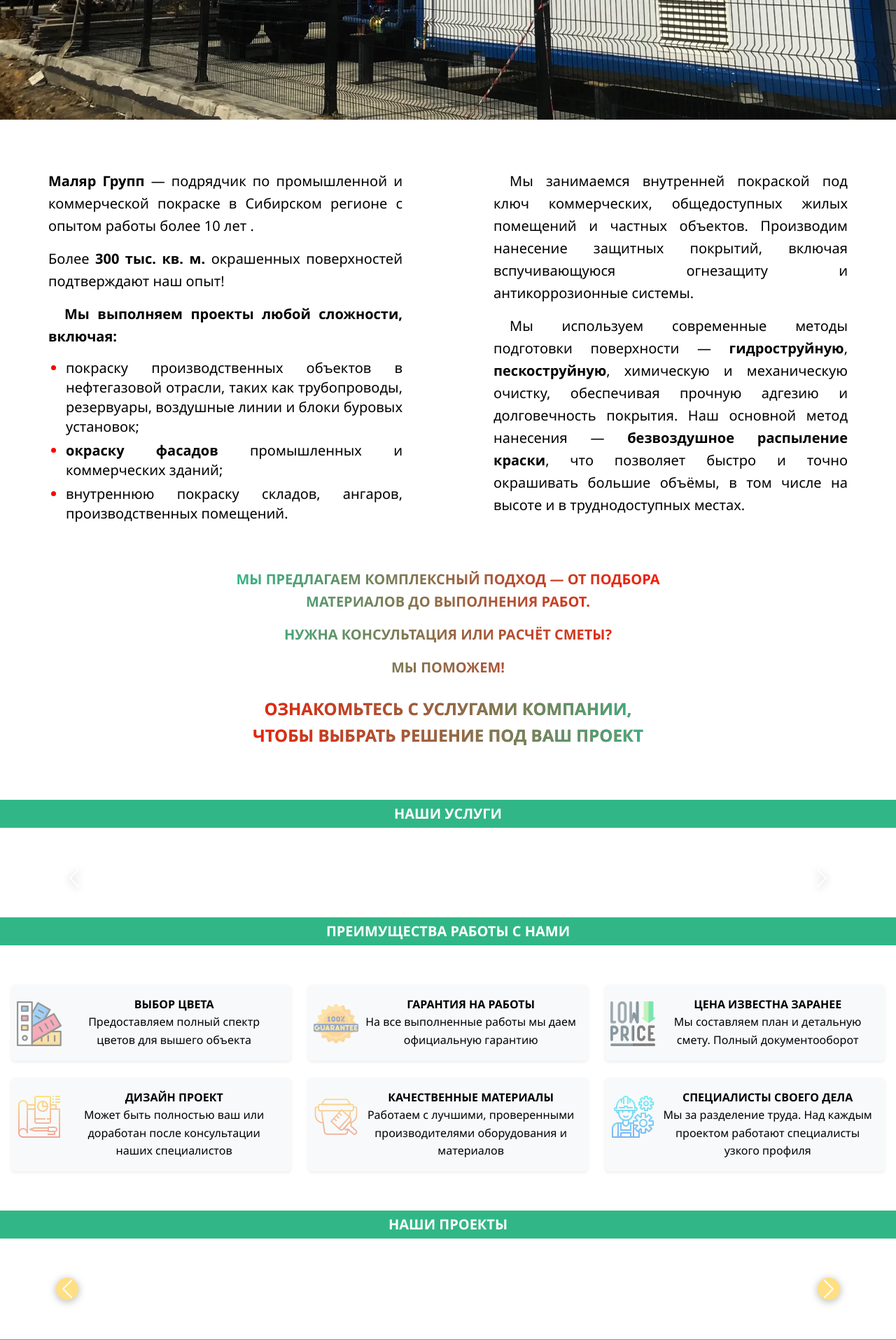
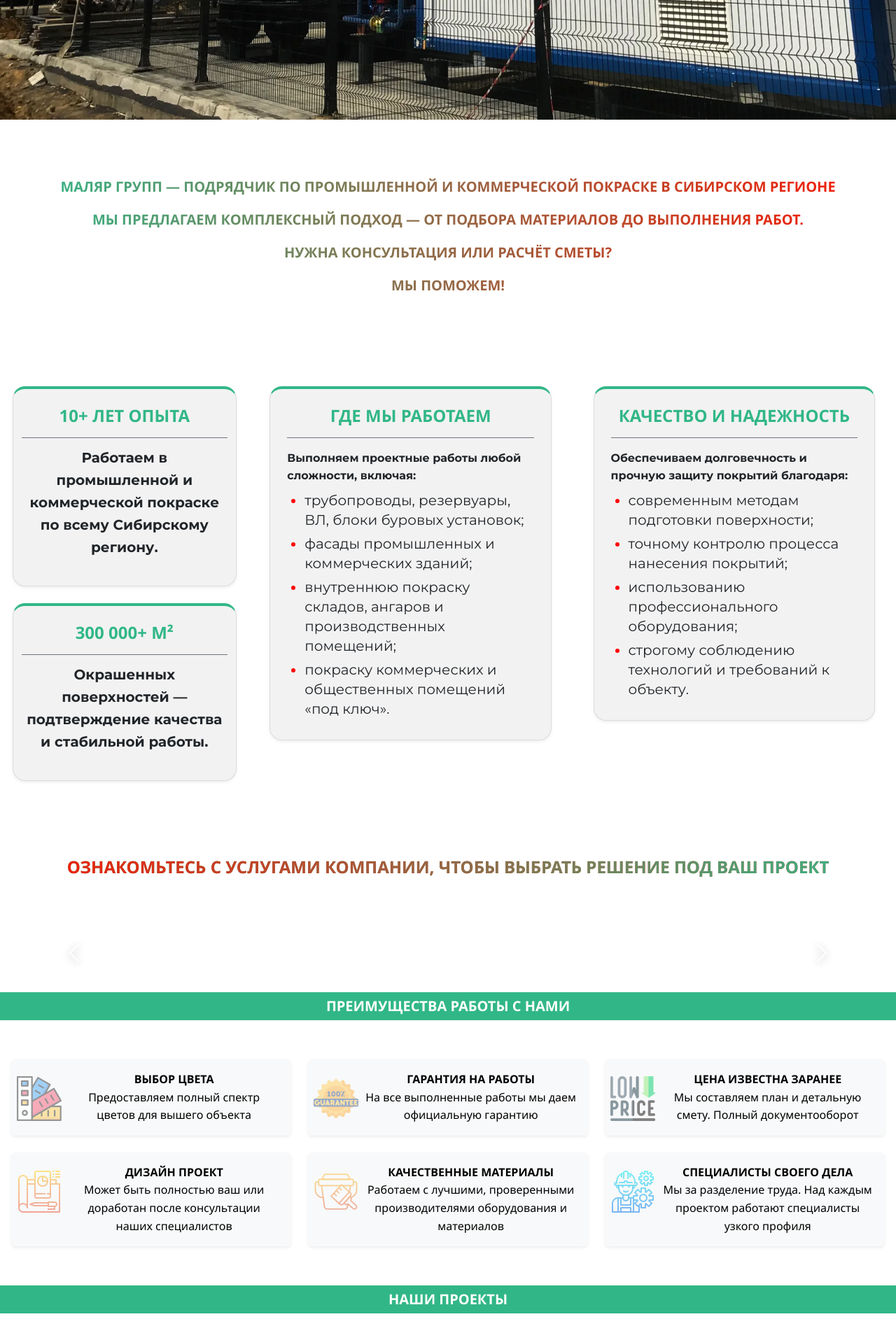
Before and after one commit to vvlxvt/MGroupProject, a Django app: page / in a window 1280 px wide. Shown: the part 1169-3084 px from the top of the page at 70% size. Run offline with Django 4.2, Linux system fonts and the light colour scheme; data that the repository does not hold is empty; parts of the project's set-up code (start-up, migrations or seed data) failed here and were passed over; some libraries are stand-ins or nearby versions.

Commit message:
changed design of hero-features

```diff
--- a/job/static/job/css/fonts.css
+++ b/job/static/job/css/fonts.css
@@ -89,3 +89,17 @@
   font-weight: 900;
   font-style: normal;
 }
+
+@font-face {
+    font-family: 'Montserrat';
+    src: url('../fonts/Montserrat/Montserrat-Regular.ttf') format('ttf'),
+    font-weight: 400;
+    font-style: normal;
+}
+
+@font-face {
+    font-family: 'Montserrat';
+    src: url('../fonts/Montserrat/Montserrat-Bold.ttf') format('ttf');
+    font-weight: 700;
+    font-style: normal;
+}
--- a/job/static/job/css/pages/about.css
+++ b/job/static/job/css/pages/about.css
@@ -11,6 +11,8 @@
 
 #about .logo-font,
 #about .font_heading {
-  color: #FD1B03;
+  font-size: var(--font-size-large);
+  font-weight: var(--font-weight-bold);
+  color: var(--color-accent);
   vertical-align: baseline;
 }
--- a/job/static/job/css/pages/index.css
+++ b/job/static/job/css/pages/index.css
@@ -1,5 +1,5 @@
 /* Page-specific styles for index page */
-article#us p {
+article#hero-features p {
     font-size: var(--font-size-large);
 }
 
@@ -7,7 +7,6 @@ article#us p {
 #landing .card li {
     font-size: var(--font-size-large);
 }
-
 
 
 /* Ensure no extra side padding forcing overscroll */
@@ -184,3 +183,28 @@ article#us p {
     max-height: 80vh;
   }
 }
+
+#hero-features p {
+    font-size: var(--font-size-large);
+}
+#hero-features .card {
+    background-color: #f2f2f2;
+    border-top: 4px solid var(--color-accent);
+    border-radius: 18px;
+    padding-top: 24px;
+}
+
+/* Стилизация самой карточки.
+   Мы переопределяем стандартный белый фон Bootstrap на наш темный.
+*/
+.industrial-card {
+    background-color: #f2f2f2 !important; /* !important нужен, чтобы перебить bg-white бутстрапа */
+    /* Добавляем главную фишку дизайна - верхнюю оранжевую рамку */
+    border-top: 4px solid var(--color-accent) !important;
+    font-family: 'montserrat';
+}
+
+/* Утилита для оранжевого текста заголовков */
+.text-accent {
+    color: var(--color-accent) !important;
+}
--- a/job/static/job/css/variable.css
+++ b/job/static/job/css/variable.css
@@ -3,18 +3,17 @@
 ================================= */
 :root {
   /* Цветовая палитра */
-  --color-primary: black;
   --color-secondary: #FFD700; /* golden*/
   --color-accent: #31B787; /* dark mint */
-  --color-background: #FFF; /* Цвет фона белый */
-  --bs-tertiary-bg: #FFF;
-  --color-text: #000; /* Основной цвет текста черный */
+  --ind-card-bg: #2c3e50; /* Темно-синий/серый фон карточки */
+  --ind-accent: #e67e22;  /* Оранжевый акцент */
 
   /* Шрифты */
   --font-family-base: 'Segoe UI',sans-serif,Arial; /* Основной шрифт */
-  --font-family-logo: 'LegendeC',sans-serif,Arial;;
-  --font-family-menu: 'NeoSansPro',sans-serif,Arial;;
-  --font-family-heading: 'Cuprum',sans-serif,Arial;; /* Шрифт для заголовков */
+  --font-family-logo: 'LegendeC',sans-serif,Arial;
+  --font-family-menu: 'NeoSansPro',sans-serif,Arial;
+  --font-family-heading: 'Cuprum',sans-serif,Arial;/* Шрифт для заголовков */
+  --font-family-montserrat:'Montserrat';
 
 /* Базовый размер шрифта */
     --font-size-base: 1rem; /* 16px */
--- a/job/templates/job/base.html
+++ b/job/templates/job/base.html
@@ -9,6 +9,8 @@
               rel="stylesheet"
               integrity="sha384-4Q6Gf2aSP4eDXB8Miphtr37CMZZQ5oXLH2yaXMJ2w8e2ZtHTl7GptT4jmndRuHDT"
               crossorigin="anonymous">
+        <link href="https://fonts.googleapis.com/css2?family=Montserrat:wght@300;400;500;600;700&display=swap"
+              rel="stylesheet">
         <link rel="stylesheet" href="{% static 'job/css/variable.css' %}">
         <link rel="stylesheet" href="{% static 'job/css/fonts.css' %}">
         <link rel="stylesheet" href="{% static 'job/css/base.css' %}">
--- a/job/templates/job/post/index.html
+++ b/job/templates/job/post/index.html
@@ -27,80 +27,85 @@
     </div>
 
 
-    <article id="us" aria-label="Основная информация о компании">
+    <article id="hero-features" aria-label="Основная информация о компании">
         <div class="container px-3 my-3 my-md-5">
-            <div class="row justify-content-around mb-3 mb-md-5">
-                <!-- Первый блок, занимает 5 колонок на средних и больших экранах -->
-                <div class="col-12 col-md-5">
-                    <div class="block justify-text">
-                        <p><strong>Маляр Групп</strong> — подрядчик по промышленной и коммерческой покраске в
-                            Сибирском регионе с опытом работы более 10 лет .
-                        <p>Более <strong>300 тыс. кв. м.</strong> окрашенных поверхностей подтверждают наш опыт!</p>
-                        <p class="text-indent fw-bold">Мы выполняем проекты любой сложности, включая:</p>
-                        <ul>
-                            <li class="fs-5">
-                                покраску производственных объектов в нефтегазовой отрасли, таких как трубопроводы,
-                                резервуары, воздушные линии и блоки буровых установок;
-                            </li>
-                            <li class="fs-5">
-                                <strong><a href="/pokraska-fasadov-zdanij">окраску фасадов</a></strong> промышленных
-                                и коммерческих зданий;
-                            </li>
-                            <li class="fs-5">внутреннюю покраску складов, ангаров, производственных помещений.
-                            </li>
-                        </ul>
+            <div class="p-2">
+                <div class="block fs-4 gradient-title-r text-center text-uppercase fw-bold">
+                    <p>Маляр Групп — подрядчик по промышленной и коммерческой покраске в Сибирском регионе</p>
+                    <p>Мы предлагаем комплексный подход — от подбора материалов до выполнения работ.</p>
+                    <p>Нужна консультация или расчёт сметы?</p>
+                    <p class="mb-4">Мы поможем!</p>
+                </div>
             </div>
         </div>
 
-                <!-- Второй блок, занимает 5 колонок на средних и больших экранах -->
-                <div class="col-12 col-md-5">
-                    <div class="block justify-text">
-                        <p class="text-indent">
-                            Мы занимаемся внутренней покраской под ключ коммерческих, общедоступных жилых помещений
-                            и частных объектов. Производим нанесение защитных покрытий, включая вспучивающуюся
-                            огнезащиту и антикоррозионные системы. </p>
-                        <p class="text-indent">
-                            Мы используем современные методы подготовки поверхности — <strong>
-                            <a href="/articles/gidrostrujnaya-podgotovka-metallicheskih-konstrukcij">
-                                гидроструйную</a></strong>,
-                            <strong><a href="/articles/peskostrujnaya-obrabotka-metallicheskih-konstrukcij">
-                                пескоструйную</a></strong>, химическую и механическую очистку,
-                            обеспечивая прочную адгезию и долговечность покрытия.
-                            Наш основной метод нанесения —
-                            <strong><a href="/antikorrozijnaya-obrabotka-metallokonstrukcij">
-                                безвоздушное распыление краски</a></strong>,
-                            что позволяет быстро и точно окрашивать большие объёмы, в том
-                            числе на высоте и в труднодоступных местах.
+
+        <div class="container py-5">
+            <div class="row justify-content-around">
+                <div class="col-12 col-md-3 d-flex flex-column align-items-stretch ">
+                    <div class="row mb-4">
+                        <div class="card shadow-sm text-center h-100 industrial-card">
+                            <h3 class="fw-bold text-accent border-bottom border-secondary pb-3">10+ ЛЕТ ОПЫТА</h3>
+                            <p class="fw-bold px-1">
+                                Работаем в промышленной и коммерческой покраске по всему Сибирскому региону.
+                            </p>
+                        </div>
+                    </div>
+
+                    <div class="row">
+                        <div class="card shadow-sm text-center h-100 industrial-card">
+                            <h3 class="fw-bold text-accent border-bottom border-secondary pb-3">300 000+ М²</h3>
+                            <p class="fw-bold px-1">
+                                Окрашенных поверхностей — подтверждение качества и стабильной работы.
                             </p>
                         </div>
                     </div>
                 </div>
 
-            <div class="row">
-                <!-- Пустые колонки слева для 3-го блока -->
-                <div class="col-3 d-none d-md-block"></div>
+                <div class="col-12 col-md-4 d-flex flex-column">
+                    <div class="card shadow-sm p-4 industrial-card">
+                        <h3 class="fw-bold mb-3 text-accent text-center border-bottom border-secondary pb-3">ГДЕ МЫ
+                            РАБОТАЕМ</h3>
+                        <p class="fs-6 fw-bold mb-2">Выполняем проектные работы любой сложности, включая:</p>
+                        <ul class="mb-0">
+                            <li>трубопроводы, резервуары, ВЛ, блоки буровых установок;</li>
+                            <li>фасады промышленных и коммерческих зданий;</li>
+                            <li>внутреннюю покраску складов, ангаров и производственных помещений;</li>
+                            <li>покраску коммерческих и общественных помещений «под ключ».</li>
+                        </ul>
+                    </div>
+                </div>
 
-                <!-- Третий блок, занимает 6 колонок на средних и больших экранах -->
-                <div class="col-12 col-md-6">
+                <div class="col-12 col-md-4 d-flex flex-column">
+                    <div class="card shadow-sm p-4 industrial-card">
+                        <h3 class="fw-bold mb-3 text-accent text-center border-bottom border-secondary pb-3">КАЧЕСТВО И
+                            НАДЕЖНОСТЬ</h3>
+                        <p class="fs-6 fw-bold mb-2">
+                            Обеспечиваем долговечность и прочную защиту покрытий благодаря:
+                        </p>
+                        <ul class="mb-0">
+                            <li>современным методам подготовки поверхности;</li>
+                            <li>точному контролю процесса нанесения покрытий;</li>
+                            <li>использованию профессионального оборудования;</li>
+                            <li>строгому соблюдению технологий и требований к объекту.</li>
+                        </ul>
+                    </div>
+                </div>
+            </div>
+        </div>
+
+        <div class="container px-3 my-3 my-md-5">
+            <div class="p-2">
                 <div class="block fs-4 gradient-title-r text-center text-uppercase fw-bold">
-                        <p>Мы предлагаем комплексный подход — от подбора материалов до выполнения работ. </p>
-                        <p>Нужна консультация или расчёт сметы?</p>
-                        <p class="mb-4">Мы поможем! </p>
                     <p class="fs-4 mb-4 gradient-title text-uppercase fw-bold">
                         Ознакомьтесь с услугами компании, чтобы выбрать решение под ваш проект </p>
                 </div>
             </div>
-
-                <!-- Пустые колонки справа для 3-го блока -->
-                <div class="col-3 d-none d-md-block"></div>
-            </div>
-
         </div>
     </article>
 
+
     <article aria-label="Основная информация о наших услугах">
-        <h2 class="yellow-bar">наши услуги</h2>
-
         <div class="container-fluid py-4">
             <div id="mainCarousel" class="carousel slide" data-bs-ride="false">
                 <div class="carousel-indicators">
@@ -125,7 +130,8 @@
                                         {{ post.title }}
                                     </a>
                                 </h3>
-                                    <p class="m-caption-text">Some representative placeholder content for the first slide.</p>
+                                <p class="m-caption-text">Some representative placeholder content for the first
+                                    slide.</p>
                             </figcaption>
                             {% if post.photo %}
                             <img src="{{ post.photo.url }}" class="slide-image" alt="Photo of service type">
```
Also changed, not shown: job/static/job/css/bootstrap_overwrite.css (line endings or trailing spaces). Lines whose indentation alone changed are shown as unchanged.
